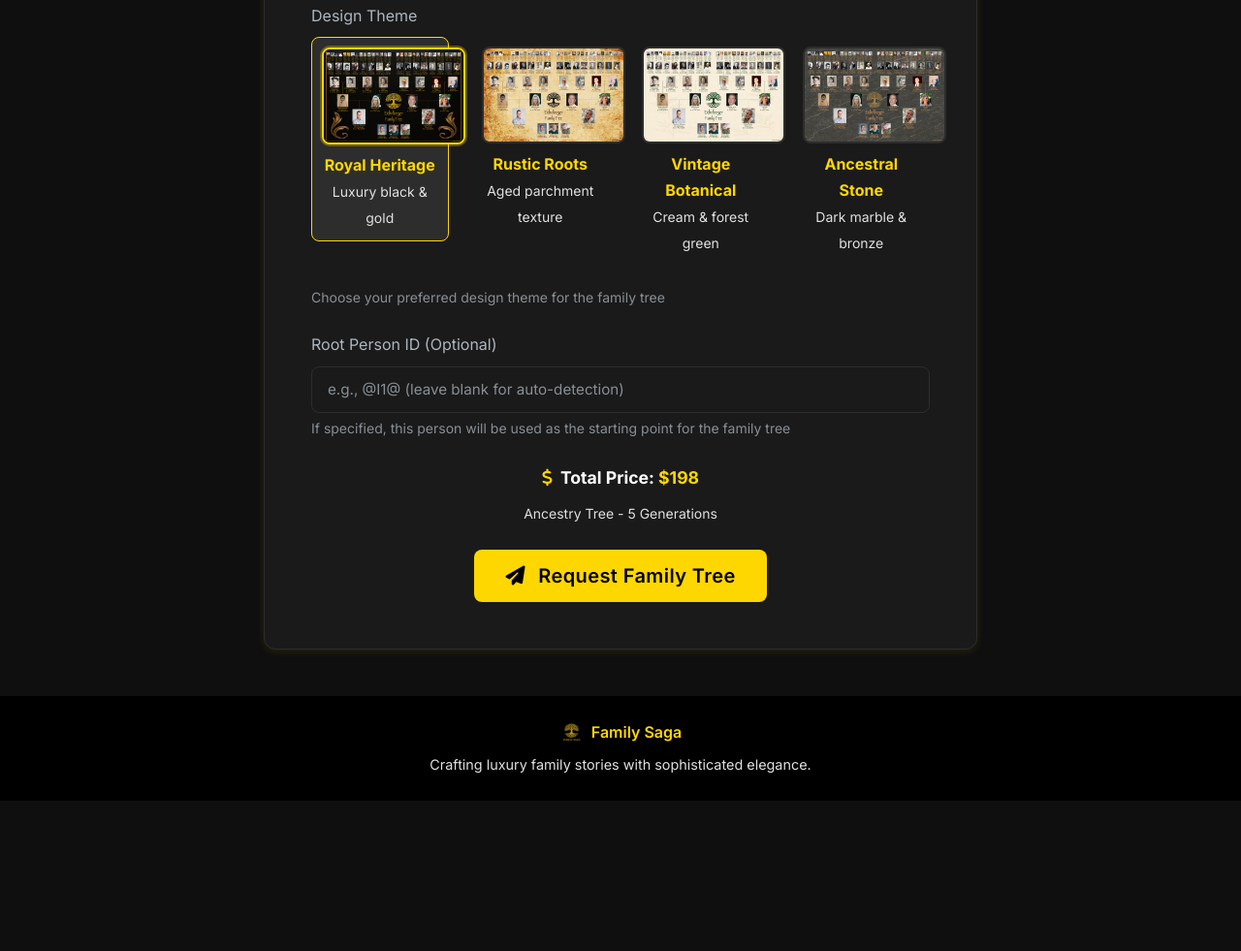
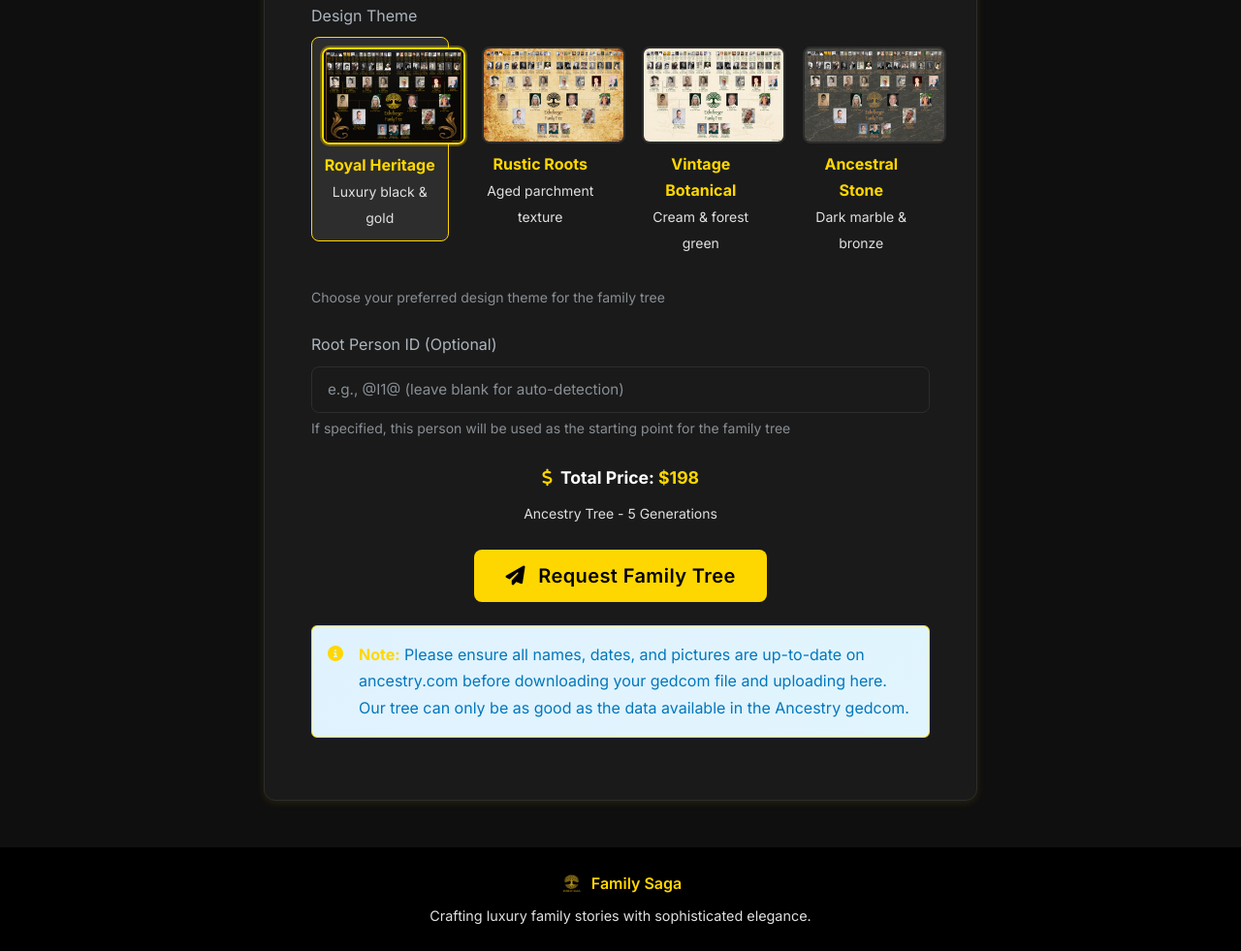
Before and after one commit to bryant0918/Saga-Webpage, a plain HTML site: page gedcom.html in a window 1280 px wide. Shown: the part 1576-2557 px from the top of the page at 97% size. Before the commit the page ends 2402 px from the top, so only its background shows below. Drawn offline with nearby package versions, Linux system fonts and the light colour scheme; a web font is replaced by a local one.

Commit message:
add notes to user for ensuring data quality.

```diff
--- a/gedcom.html
+++ b/gedcom.html
@@ -209,6 +209,17 @@
                             </div>
                         </form>
 
+                        <!-- Note Box -->
+                        <div class="alert alert-info mt-4" style="background: linear-gradient(135deg, #e0f2fe 0%, #e1f5fe 100%); border-color: var(--gold-primary); color: #0277bd;">
+                            <div class="d-flex align-items-start">
+                                <i class="fas fa-info-circle me-3 mt-1" style="color: var(--gold-primary);"></i>
+                                <div>
+                                    <strong style="color: var(--gold-primary);">Note:</strong>
+                                    Please ensure all names, dates, and pictures are up-to-date on ancestry.com before downloading your gedcom file and uploading here. Our tree can only be as good as the data available in the Ancestry gedcom.
+                                </div>
+                            </div>
+                        </div>
+
                         <div id="loadingIndicator" class="text-center py-4 d-none">
                             <div class="spinner-border text-warning mb-3" role="status">
                                 <span class="visually-hidden">Loading...</span>
```
Also changed, not shown: familysearch-config.html (+11 -0 lines).
